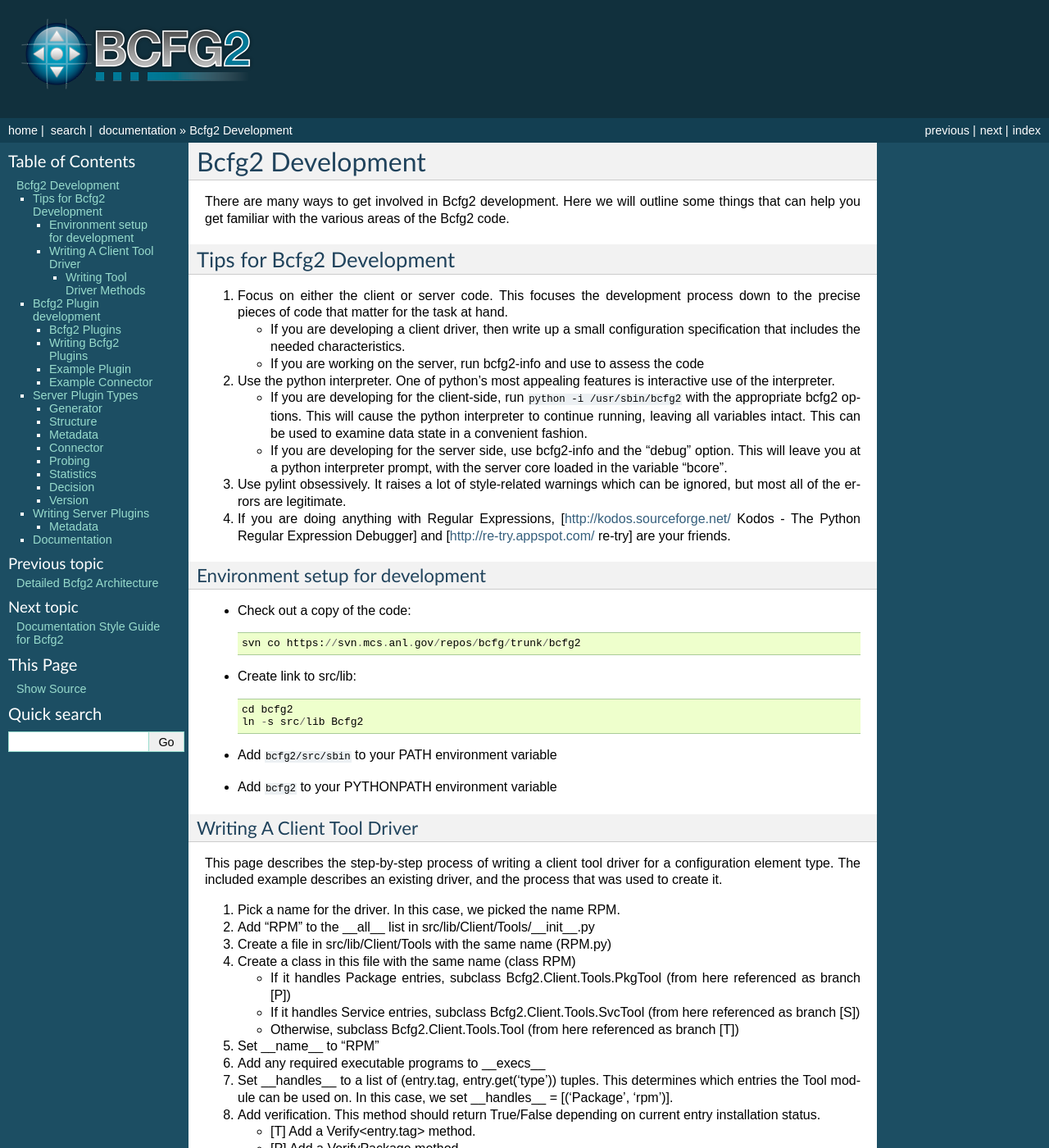
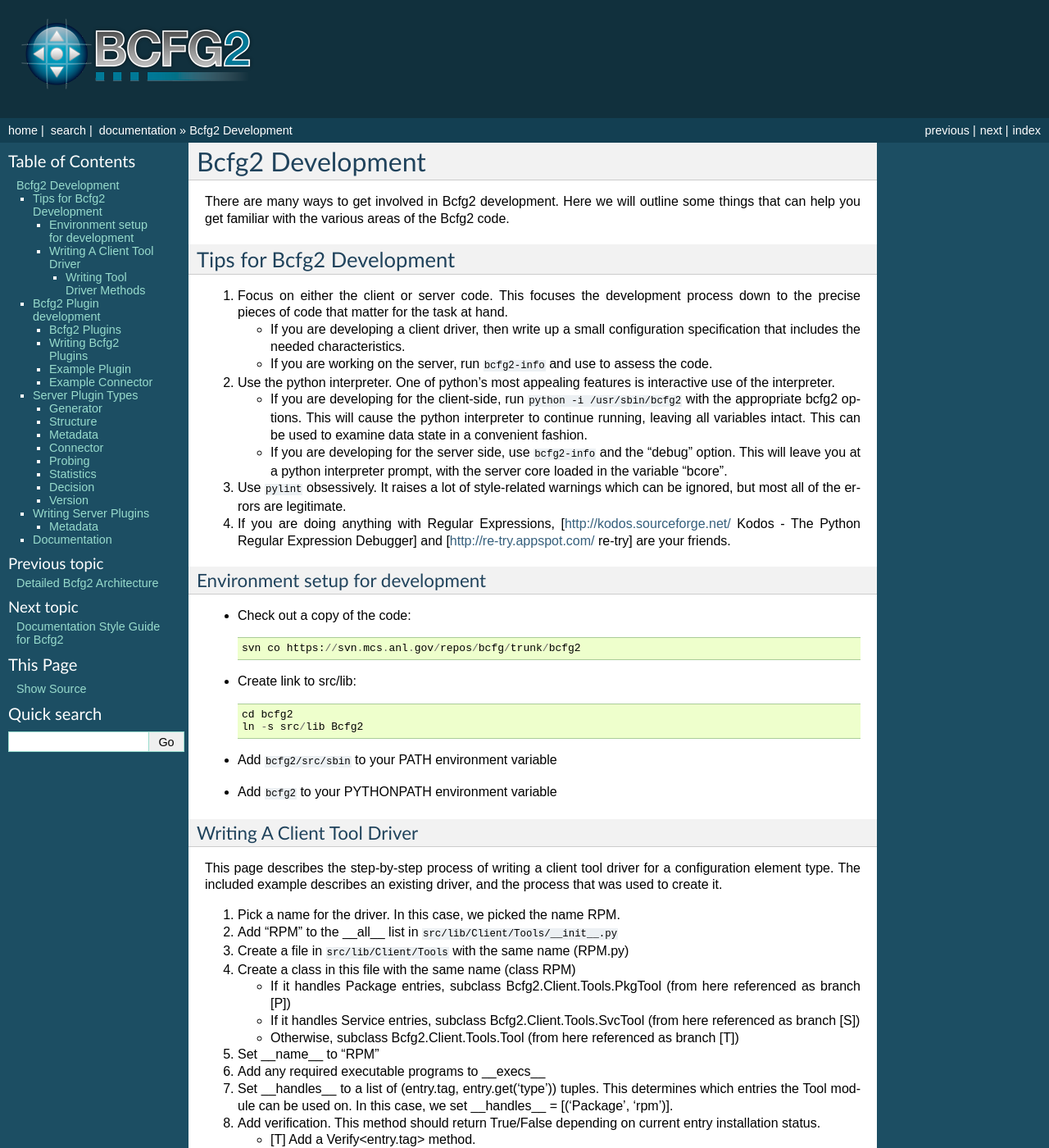
Before and after one commit to Bcfg2/bcfg2, a Sphinx documentation site: the page built from doc/development/index.txt, in a window 1280 px wide and 1400 px high. Shown: the whole window at 82% size. Built offline with Sphinx 7.4.7, drawn with Linux system fonts in a browser that asks for light colours; some of the changed text lies outside the part shown.

```diff
--- a/doc/development/index.txt
+++ b/doc/development/index.txt
@@ -16,14 +16,14 @@ Tips for Bcfg2 Development
 #. Focus on either the client or server code. This focuses the development process down to the precise pieces of code that matter for the task at hand.
 
    * If you are developing a client driver, then write up a small configuration specification that includes the needed characteristics.
-   * If you are working on the server, run bcfg2-info and use to assess the code
+   * If you are working on the server, run ``bcfg2-info`` and use to assess the code.
 
 #. Use the python interpreter. One of python's most appealing features is interactive use of the interpreter.
 
    * If you are developing for the client-side, run ``python -i /usr/sbin/bcfg2`` with the appropriate bcfg2 options. This will cause the python interpreter to continue running, leaving all variables intact. This can be used to examine data state in a convenient fashion.
-   * If you are developing for the server side, use bcfg2-info and the "debug" option. This will leave you at a python interpreter prompt, with the server core loaded in the variable "bcore".
+   * If you are developing for the server side, use ``bcfg2-info`` and the "debug" option. This will leave you at a python interpreter prompt, with the server core loaded in the variable "bcore".
 
-#. Use pylint obsessively. It raises a lot of style-related warnings which can be ignored, but most all of the errors are legitimate.
+#. Use ``pylint`` obsessively. It raises a lot of style-related warnings which can be ignored, but most all of the errors are legitimate.
 #. If you are doing anything with Regular Expressions, [http://kodos.sourceforge.net/ Kodos - The Python Regular Expression Debugger] and [http://re-try.appspot.com/ re-try] are your friends.
 
 Environment setup for development
@@ -51,8 +51,8 @@ driver for a configuration element type. The included example describes
 an existing driver, and the process that was used to create it.
 
 #. Pick a name for the driver. In this case, we picked the name RPM.
-#. Add "RPM" to the __all__ list in src/lib/Client/Tools/__init__.py
-#. Create a file in src/lib/Client/Tools with the same name (RPM.py)
+#. Add "RPM" to the __all__ list in ``src/lib/Client/Tools/__init__.py``
+#. Create a file in ``src/lib/Client/Tools`` with the same name (RPM.py)
 #. Create a class in this file with the same name (class RPM)
 
    * If it handles Package entries, subclass Bcfg2.Client.Tools.PkgTool (from here referenced as branch [P])
@@ -178,7 +176,7 @@ Example Plugin
 
     import Bcfg2.Server.Plugin
     class MyPlugin(Bcfg2.Server.Plugin.Plugin):
-       '''An example plugin'''
+       """An example plugin."""
        # All plugins need to subclass Bcfg2.Server.Plugin.Plugin
        __name__ = 'MyPlugin'
        __version__ = '1'
@@ -191,12 +189,12 @@ Example Plugin
            self.Entries = {'Path':{'/etc/foo.conf': self.buildFoo}}
 
        def myfunction(self):
-           '''function for xmlrpc rmi call'''
-           #do something
+           """Function for xmlrpc rmi call."""
+           # Do something
            return True
 
        def buildFoo(self, entry, metadata):
-           '''Bind per-client information into entry based on metadata'''
+           """Bind per-client information into entry based on metadata."""
            entry.attrib.update({'type':'file', 'owner':'root', 'group':'root', 'perms':'644'})
            entry.text = '''contents of foo.conf'''
 
@@ -209,7 +207,7 @@ Example Connector
 
     class Foo(Bcfg2.Server.Plugin.Plugin,
              Bcfg2.Server.Plugin.Connector):
-        '''The Foo plugin is here to illustrate a barebones connector'''
+        """The Foo plugin is here to illustrate a barebones connector."""
         name = 'Foo'
         version = '$Revision: $'
         experimental = True
```
Also changed, not shown: other parts of doc/development/index.txt (+0 -2 lines).
